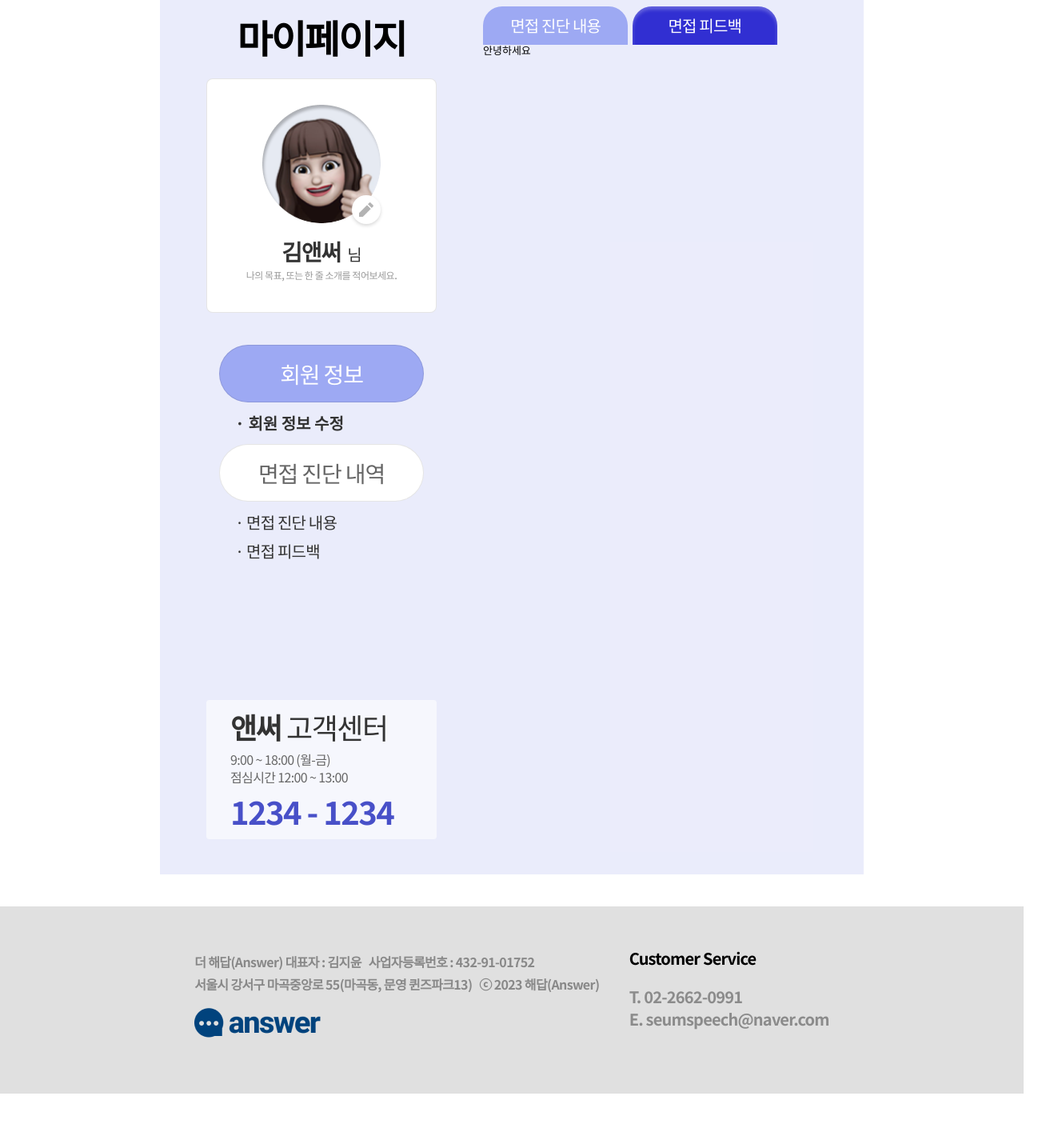
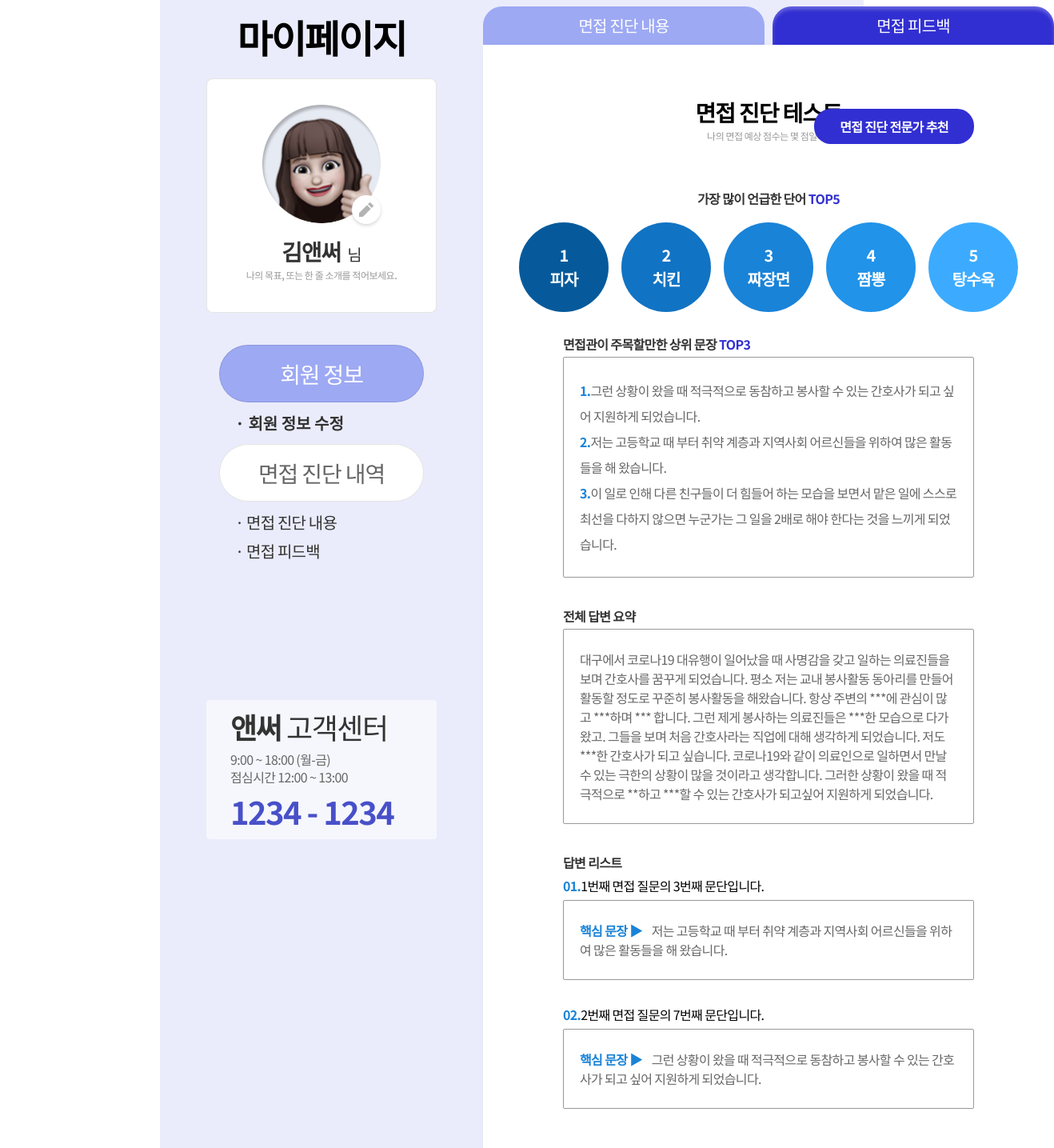
Before and after one commit to Parkminem/answer, a React (Vite) app: page /mypage/feedback in a window 1280 px wide. Shown: the part 460-1895 px from the top of the page at 80% size, 1318 px wide, since content can reach past the window. Before the commit the page ends 1827 px from the top, so only its background shows below. Built offline with nearby package versions, Linux system fonts and the light colour scheme; a web font is replaced by a local one.

Commit message:
피드백 폰트사이즈 변경

```diff
--- a/src/components/myPage/Feedback.jsx
+++ b/src/components/myPage/Feedback.jsx
@@ -1,11 +1,112 @@
 import React from 'react';
+import classNames from 'classnames/bind';
+import styles from '@/components/myPage/Feedback.module.scss';
 import InterviewTab from '@/components/InterviewTab';
 
 const Feedback = () => {
+	const cx = classNames.bind(styles);
 	return (
 		<>
 			<InterviewTab />
-			<section className="">안녕하세요</section>
+			<section className={cx('feedback')}>
+				<div className={cx('feedback-inner')}>
+					<div className={cx('feedback__title-box')}>
+						<h1>면접 진단 테스트</h1>
+						<p>나의 면접 예상 점수는 몇 점일까?</p>
+					</div>
+					<div className={cx('feedback__recommend-box')}>
+						<button>
+							<span>면접 진단 전문가 추천</span>
+						</button>
+					</div>
+					<div className={cx('feedback__word-box')}>
+						<h2>
+							가장 많이 언급한 단어 <strong>TOP5</strong>
+						</h2>
+						<ul className={cx('feedback__word-box__list')}>
+							<li>
+								<span>1</span>
+								<span>피자</span>
+							</li>
+							<li>
+								<span>2</span>
+								<span>치킨</span>
+							</li>
+							<li>
+								<span>3</span>
+								<span>짜장면</span>
+							</li>
+							<li>
+								<span>4</span>
+								<span>짬뽕</span>
+							</li>
+							<li>
+								<span>5</span>
+								<span>탕수육</span>
+							</li>
+						</ul>
+					</div>
+					<div className={cx('feedback__sentence-box')}>
+						<h3>
+							면접관이 주목할만한 상위 문장 <strong>TOP3</strong>
+						</h3>
+						<div className={cx('feedback__sentence-box__sentence', 'top3')}>
+							<p>
+								<span className={cx('num')}>1.</span>그런 상황이 왔을 때 적극적으로 동참하고 봉사할 수
+								있는 간호사가 되고 싶어 지원하게 되었습니다.
+							</p>
+							<p>
+								<span className={cx('num')}>2.</span>저는 고등학교 때 부터 취약 계층과 지역사회
+								어르신들을 위하여 많은 활동들을 해 왔습니다.
+							</p>
+							<p>
+								<span className={cx('num')}>3.</span>이 일로 인해 다른 친구들이 더 힘들어 하는 모습을
+								보면서 맡은 일에 스스로 최선을 다하지 않으면 누군가는 그 일을 2배로 해야 한다는 것을
+								느끼게 되었습니다.
+							</p>
+						</div>
+					</div>
+					<div className={cx('feedback__sentence-box')}>
+						<h3>전체 답변 요약</h3>
+						<div className={cx('feedback__sentence-box__sentence')}>
+							<p>
+								대구에서 코로나19 대유행이 일어났을 때 사명감을 갖고 일하는 의료진들을 보며 간호사를
+								꿈꾸게 되었습니다. 평소 저는 교내 봉사활동 동아리를 만들어 활동할 정도로 꾸준히
+								봉사활동을 해왔습니다. 항상 주변의 ***에 관심이 많고 ***하며 *** 합니다. 그런 제게
+								봉사하는 의료진들은 ***한 모습으로 다가왔고. 그들을 보며 처음 간호사라는 직업에 대해
+								생각하게 되었습니다. 저도 ***한 간호사가 되고 싶습니다. 코로나19와 같이 의료인으로
+								일하면서 만날 수 있는 극한의 상황이 많을 것이라고 생각합니다. 그러한 상황이 왔을 때
+								적극적으로 **하고 ***할 수 있는 간호사가 되고싶어 지원하게 되었습니다.
+							</p>
+						</div>
+					</div>
+					<div className={cx('feedback__sentence-box')}>
+						<h3>답변 리스트</h3>
+						<div className={cx('feedback__sentence-box__desc')}>
+							<p>
+								<span className={cx('num')}>01.</span>1번째 면접 질문의 3번째 문단입니다.
+							</p>
+							<div className={cx('feedback__sentence-box__sentence')}>
+								<p>
+									<span className={cx('num', 'point')}>핵심 문장 ▶</span>저는 고등학교 때 부터 취약
+									계층과 지역사회 어르신들을 위하여 많은 활동들을 해 왔습니다.
+								</p>
+							</div>
+						</div>
+						<div className={cx('feedback__sentence-box__desc')}>
+							<p>
+								<span className={cx('num')}>02.</span>2번째 면접 질문의 7번째 문단입니다.
+							</p>
+							<div className={cx('feedback__sentence-box__sentence')}>
+								<p>
+									<span className={cx('num', 'point')}>핵심 문장 ▶</span>그런 상황이 왔을 때
+									적극적으로 동참하고 봉사할 수 있는 간호사가 되고 싶어 지원하게 되었습니다.
+								</p>
+							</div>
+						</div>
+					</div>
+				</div>
+			</section>
 		</>
 	);
 };
--- a/src/components/myPage/Feedback.module.scss
+++ b/src/components/myPage/Feedback.module.scss
@@ -0,0 +1,133 @@
+$listColors: (#065a9b, #1173c3, #1983d8, #2193e9, #3cabff);
+.feedback {
+	background-color: #ffffff;
+	box-shadow: 4px 4px 12px rgba(0, 0, 0, 0.06);
+	border-radius: 0px 0px 4px 4px;
+	padding: 70px 0 50px 0;
+	&-inner {
+		position: relative;
+		display: flex;
+		flex-direction: column;
+		align-items: center;
+		margin: 0 100px;
+	}
+	&__title-box {
+		text-align: center;
+		margin-bottom: 64px;
+		h1 {
+			font-weight: 700;
+			font-size: 28px;
+			margin-bottom: 10px;
+		}
+		p {
+			color: #999999;
+			font-weight: 500;
+			font-size: 12px;
+		}
+	}
+	&__recommend-box {
+		position: absolute;
+		top: 10px;
+		right: 0;
+		button {
+			width: 200px;
+			background-color: #312fd2;
+			border-radius: 21px;
+			color: #ffffff;
+			font-weight: 700;
+			font-size: 16px;
+			padding: 10px 0;
+		}
+	}
+	&__word-box {
+		margin-bottom: 32px;
+		h2 {
+			font-weight: 700;
+			font-size: 16px;
+			color: #333333;
+			margin-bottom: 22px;
+			text-align: center;
+			strong {
+				color: #312fd2;
+			}
+		}
+		&__list {
+			display: flex;
+			@each $i in $listColors {
+				$index: index($listColors, $i);
+				li:nth-child(#{$index}) {
+					background-color: $i;
+				}
+			}
+			li {
+				border-radius: 100%;
+				height: 112px;
+				width: 112px;
+				display: flex;
+				flex-direction: column;
+				align-items: center;
+				justify-content: center;
+				margin: 0 8px;
+				span {
+					display: block;
+					color: #ffffff;
+					font-weight: 700;
+					font-size: 20px;
+					&:first-child {
+						margin-bottom: 10px;
+					}
+				}
+			}
+		}
+	}
+	&__sentence-box {
+		width: 100%;
+		&:not(:last-child) {
+			margin-bottom: 40px;
+		}
+		h3 {
+			color: #333333;
+			font-weight: 700;
+			font-size: 16px;
+			margin-bottom: 8px;
+			strong {
+				color: #312fd2;
+			}
+		}
+		&__desc {
+			> p {
+				margin-bottom: 10px;
+				padding-top: 5px;
+				font-size: 16px;
+			}
+			> div {
+				margin-bottom: 30px;
+			}
+		}
+		&__sentence {
+			border: 1px solid #999999;
+			border-radius: 2px;
+			padding: 25px 20px;
+			&.top3 {
+				p {
+					line-height: 2;
+				}
+			}
+			p {
+				color: #666666;
+				font-weight: 400;
+				font-size: 16px;
+				line-height: 1.5;
+			}
+		}
+	}
+}
+.num {
+	color: #1983d8;
+	font-weight: 700;
+	font-size: 16px;
+}
+.point {
+	display: inline-block;
+	margin-right: 12px;
+}
```
